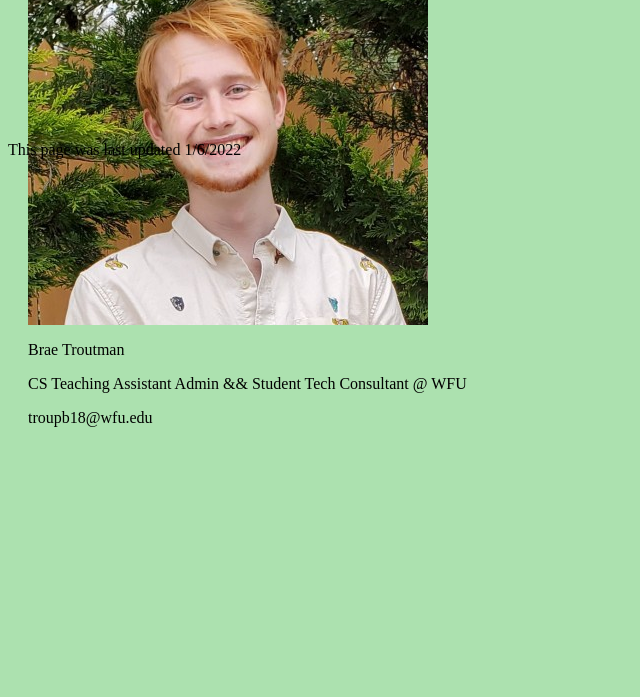
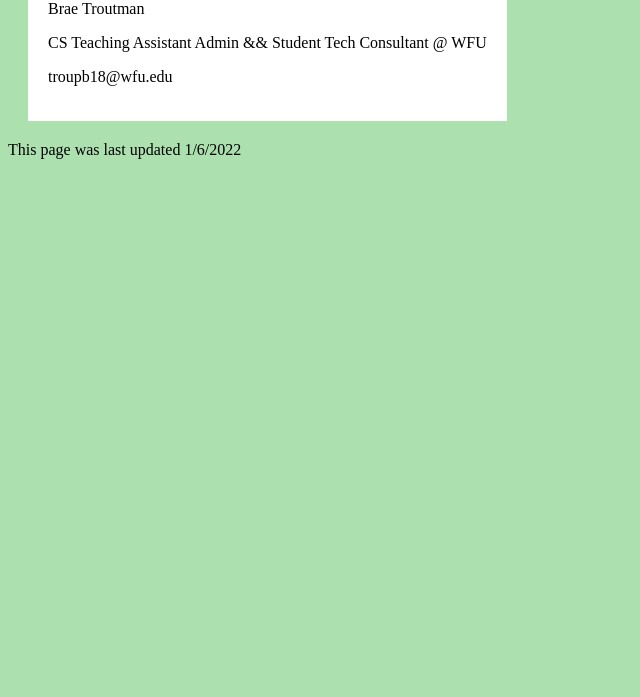
Before and after one commit to BraeTroutman/braetroutman.github.io, a plain HTML site: page index.html in a window 1280 px wide. Shown: the part 103-800 px from the top of the page, without its empty margins (0-640 px from the left). Drawn offline with Linux system fonts and the light colour scheme.

Commit message:
fixed bad id format in profile card

```diff
--- a/index.html
+++ b/index.html
@@ -5,7 +5,7 @@
 </head>
 <body>
 <header>
-<div id="profile card">
+<div id="profile-card">
   <img src="profile-photo.jpg"/>
   <p>Brae Troutman</p>
   <p>CS Teaching Assistant Admin && Student Tech Consultant @ WFU</p>
```
